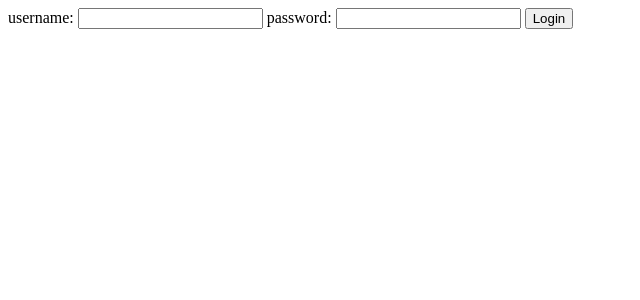
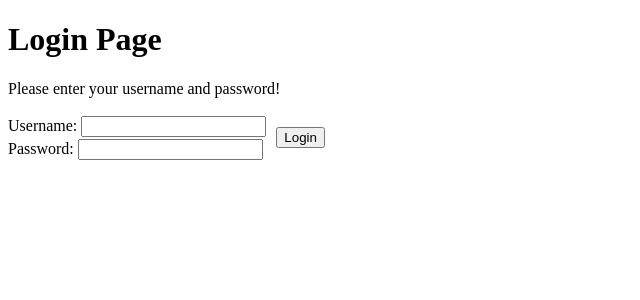
Before and after one commit to ErRusso/Sql-Injection-Example, a PHP site: page / in a window 1280 px wide. Shown: the top 300 px of the page, without its empty margins (0-640 px from the left). Run offline with PHP 8.4, Linux system fonts and the light colour scheme.

Commit message:
Refactor Docker setup, enhance login page UI, and improve SQL injection handling

```diff
--- a/sql/init.sql
+++ b/sql/init.sql
@@ -6,7 +6,8 @@ CREATE TABLE LOGIN.users (
     password VARCHAR(50) NOT NULL
 );
 
-insert into LOGIN.users (username, password) values ('johndoe', 'jD@12345'),
+insert into LOGIN.users (username, password) values
+('johndoe', 'jD@12345'),
 ('emily_smith', 'E!m1ly2024'),
 ('michael99', 'm1k3l3_2024'),
 ('sarah.jones', 'S@rah9876'),
--- a/src/connect_db.php
+++ b/src/connect_db.php
@@ -1,14 +1,12 @@
 <?php
-  $servername = "192.168.0.77"; // change this to current IP
+  $servername = "mysql";
   $username = "root";
   $password = "root";
 
   $dbname = "LOGIN";
 try {
   $conn = new mysqli($servername, $username, $password, $dbname);
-  if ($conn->connect_error) {
-    throw new Exception("Connection failed: {$conn->connect_error}");
-  }
+  if ($conn->connect_error) throw new Exception("Connection failed: {$conn->connect_error}");
 } catch (Exception $e) {
   die("Error : {$e->getMessage()}");
 }
--- a/src/index.php
+++ b/src/index.php
@@ -3,13 +3,33 @@
 <head>
   <meta charset="UTF-8">
   <meta name="viewport" content="width=device-width, initial-scale=1.0">
-  <title>Login Page</title>
+  <title>SQL INJECTION | Login Page</title>
+  <style>
+    input{
+      margin-top: 2px;
+    }
+    .container {
+      display: flex;
+      flex-direction: row;
+      align-items: center;
+      align-items: left;
+    }
+    .container :first-child {
+      margin-right: 5px;
+    }
+  </style>
 </head>
 <body>
+  <h1>Login Page</h1>
+  <p>Please enter your username and password!</p>
   <form action="loginChecker.php" method="post">
-    username: <input type="text" name="username" id="i_username">
-    password: <input type="password" name="password" id="i_password">
-    <input type="submit" value="Login">
+    <div class="container">
+      <div>
+        Username: <input type="text" name="username" id="i_username"> <br>
+        Password: <input type="password" name="password" id="i_password">
+      </div>
+      <input type="submit" value="Login">
+    </div>
   </form>
 </body>
 </html>
--- a/src/loginChecker.php
+++ b/src/loginChecker.php
@@ -1,7 +1,7 @@
 <?php
   include_once("connect_db.php");
 
-  $i_usr = $_POST["username"]; // ' OR '1'='1' --
+  $i_usr = $_POST["username"]; // [SQL INJECTION] ' OR '1'='1' --
   $i_pwd = $_POST["password"];
 
   $query = "SELECT * FROM users WHERE username = '{$i_usr}' AND password = '{$i_pwd}';";
```
Also changed, not shown: docker-compose.yml (+9 -5 lines), 1 other file.
